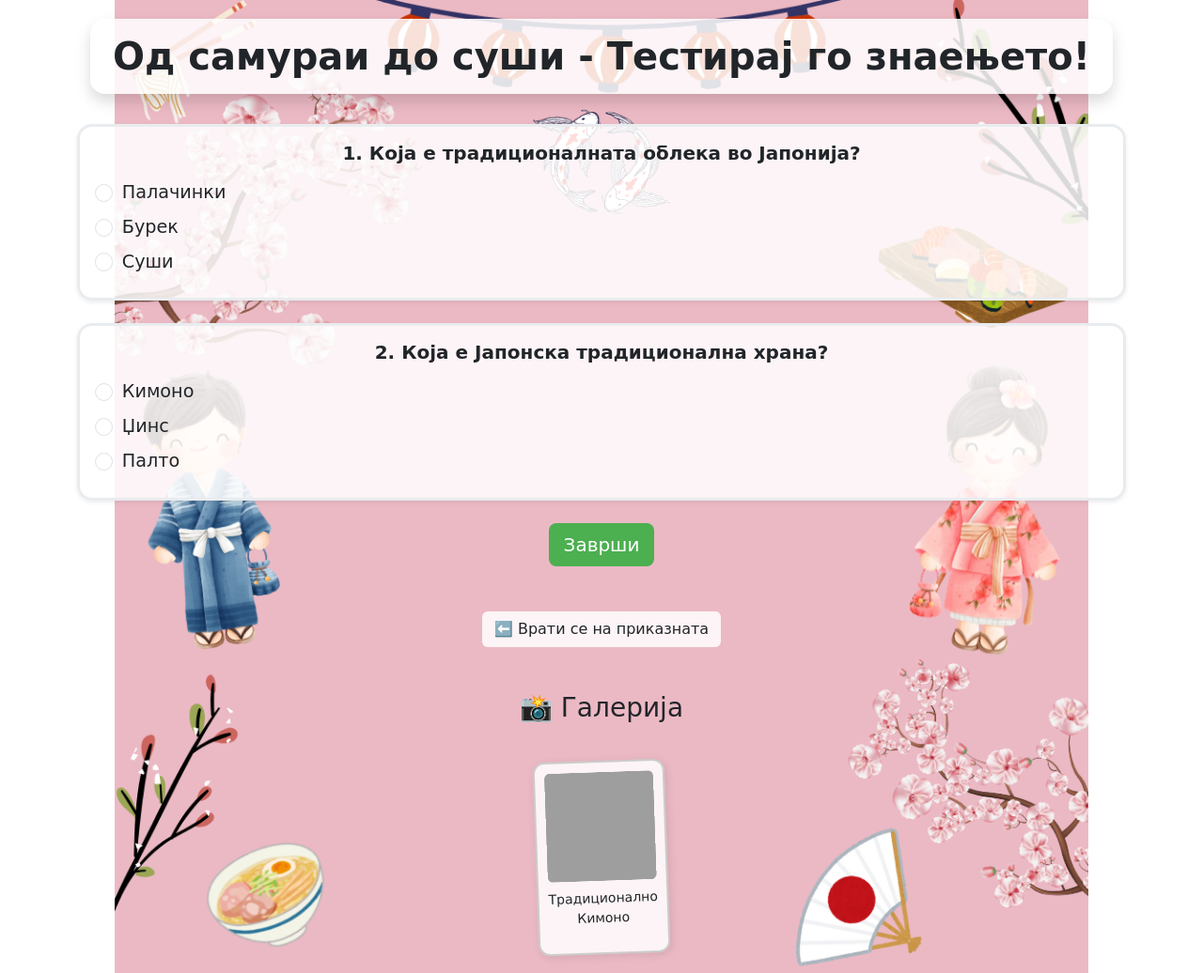
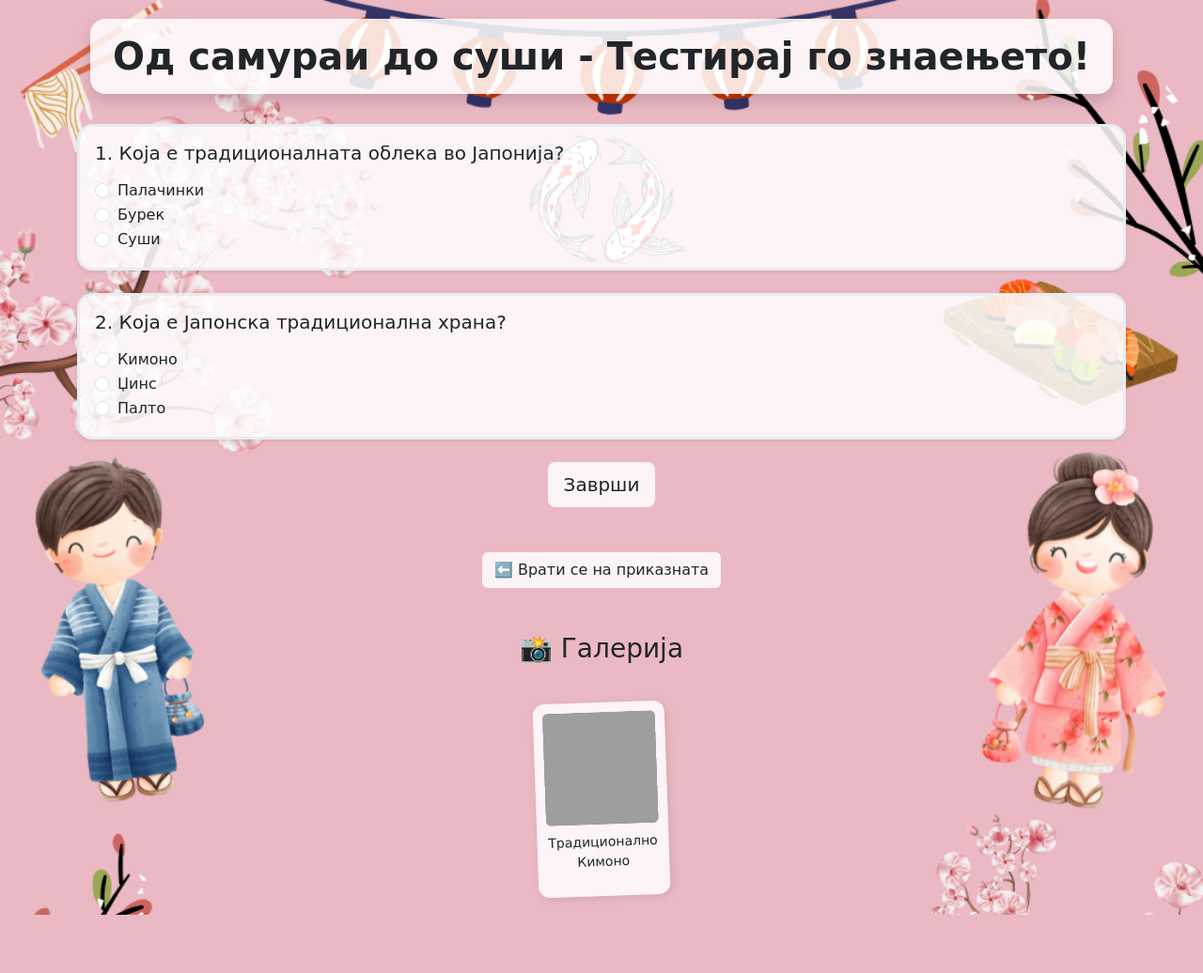
Before and after one commit to oxSTERBENxo/MiK, a Django app: a page that uses djangoProject/templates/countryTemplate.html in a window 1280 px wide. Shown: the whole page at 94% size. After the commit the page ends 974 px from the top, so only its background shows below. Run offline with Django 5.2, Linux system fonts and the light colour scheme; data comes from the database, SQL or seed files in the repository; some web fonts are replaced; grey boxes are pictures that could not be loaded.

Commit message:
Update countryTemplate.html

```diff
--- a/djangoProject/templates/countryTemplate.html
+++ b/djangoProject/templates/countryTemplate.html
@@ -6,47 +6,19 @@
     <title>{{ country.name }} – Мини Квиз</title>
     <link href="https://cdn.jsdelivr.net/npm/bootstrap@5.3.3/dist/css/bootstrap.min.css" rel="stylesheet">
     <link href="https://fonts.googleapis.com/css2?family=Comic+Sans+MS&display=swap" rel="stylesheet">
-    <style>
-        body {
+</head>
+<body style="
         font-family: 'Comic Sans MS', sans-serif;
         background-image: url('{{ country.background.url }}');
         background-repeat: repeat-y;
-            background-size: contain;
-            background-position: center top;
-            background-attachment: scroll;
+        background-size: cover;
         background-color: #fff;
         color: {{ country.color }};
         padding: 20px;
-            font-size: 1.2rem;
-        }
-
-        @media (max-width: 768px) {
-            body {
-                background-size: cover;
-            }
-        }
-
-        .polaroid-box {
-            background-color: rgba(255, 255, 255, 0.85);
-            padding: 10px;
-            border: 2px solid #ccc;
-            border-radius: 12px;
-            width: 140px;
-            text-align: center;
-            box-shadow: 2px 2px 10px rgba(0,0,0,0.1);
-            transform: rotate(-2deg);
-            transition: transform 0.3s ease;
-        }
-
-        .polaroid-box:hover {
-            transform: rotate(0deg) scale(1.05);
-        }
-    </style>
-</head>
-<body>
+        ">
 
 <div class="container text-center">
-    <h1 class="fw-bold py-3 px-4 rounded-4 shadow d-inline-block text-center"
+    <h1 class="fw-bold py-3 px-4 rounded-4 shadow d-inline-block"
         style="background-color: rgba(255, 255, 255, 0.85); color: {{ country.color }};">
         {{ country.headline }}
     </h1>
@@ -57,13 +29,13 @@
     {% for question in questions %}
         <div class="card my-4 border-3 border-light-subtle shadow-sm rounded-4"
              style="background-color: rgba(255, 255, 255, 0.85);">
-            <div class="card-body text-center">
-                <h5 class="card-title mb-3 fw-bold" style="color: {{ country.color }};">
+            <div class="card-body">
+                <h5 class="card-title mb-3" style="color: {{ country.color }};">
+
                     {{ forloop.counter }}. {{ question.content }}
                 </h5>
-                <div class="text-start">
                 {% for choice in question.choice_set.all %}
-                        <div class="form-check mb-2">
+                    <div class="form-check text-start">
                         <input class="form-check-input" type="radio"
                                name="q{{ forloop.parentloop.counter }}"
                                value="{{ choice.is_correct|yesno:'1,0' }}"
@@ -76,14 +48,14 @@
                 {% endfor %}
             </div>
         </div>
-        </div>
     {% endfor %}
 
     <div class="text-center">
         <button type="button" class="btn btn-lg"
-                style="background-color: #4CAF50; color: white; border: none;"
+                style="background-color: rgba(255, 255, 255, 0.85); color: {{ country.color }}; border: 2px solid {{ country.color }};"
                 onclick="calculateScore()">Заврши</button>
     </div>
+
 </form>
 
 <div id="result-box"
@@ -102,9 +74,21 @@
 
 <div class="container mt-5">
     <h3 class="text-center mb-4" style="color: {{ country.color }};">📸 Галерија</h3>
+
     <div class="d-flex flex-wrap justify-content-center gap-3" style="margin-top: 40px;">
         {% for photo in polaroids %}
-            <div class="polaroid-box">
+            <div style="
+                background-color: rgba(255, 255, 255, 0.85);
+                padding: 10px;
+                border: 2px solid {{ country.color }};
+                border-radius: 12px;
+                width: 140px;
+                text-align: center;
+                box-shadow: 2px 2px 10px rgba(0,0,0,0.1);
+                transform: rotate(-2deg);
+                transition: transform 0.3s ease;"
+                onmouseover="this.style.transform='rotate(0deg) scale(1.05)'"
+                onmouseout="this.style.transform='rotate(-2deg)'">
                 <img src="{{ photo.photo.url }}" alt="{{ photo.headline }}" style="
                     width: 100%;
                     aspect-ratio: 1 / 1;
@@ -122,7 +106,7 @@
         let total = 0;
         const questionCount = {{ questions.count }};
         for (let i = 1; i <= questionCount; i++) {
-            const selected = document.querySelector(`input[name="q${i}"]:checked`);
+            const selected = document.querySelector(input[name="q${i}"]:checked);
             if (selected) total += parseInt(selected.value);
         }
 
```
Lines whose indentation alone changed are shown as unchanged.
